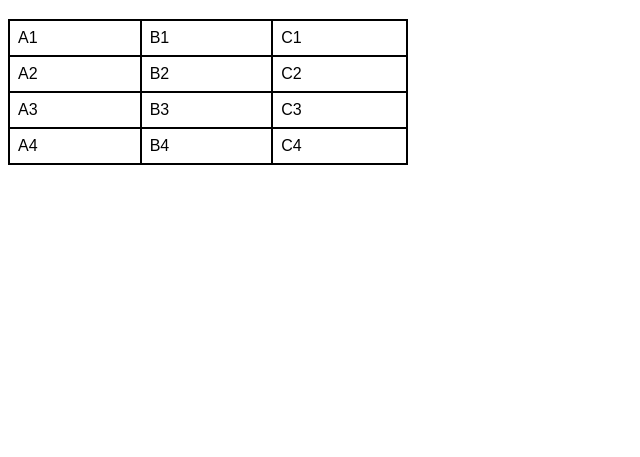
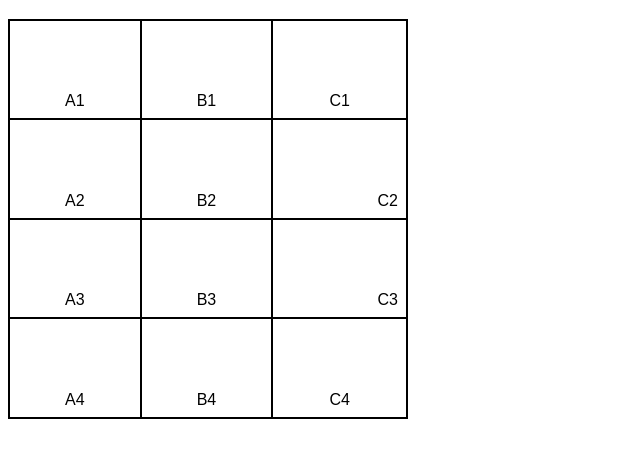
Before and after one commit to barros1069/html-Css, a plain HTML site: page Exercícios/Ex018 Tabelas/tabela01.html in a window 1280 px wide. Shown: the part 61-518 px from the top of the page, without its empty margins (0-640 px from the left). Drawn offline with Linux system fonts and the light colour scheme.

Commit message:
alinhei em vertical e horizontal

```diff
--- a/Exercícios/Ex018 Tabelas/tabela01.html
+++ b/Exercícios/Ex018 Tabelas/tabela01.html
@@ -11,12 +11,19 @@
 
         table {
             width: 400px;
+            height: 400px;
             border-collapse: collapse;
         }
 
         td {
             border: 2px solid black;
             padding: 8px;
+            text-align: center;  /* Alinhamento Horizontal */
+            vertical-align: bottom; /* Alinhamento Vertical */
+        }
+
+        .numero {
+            text-align: right;
         }
     </STYLE>
 </head>
@@ -38,12 +45,12 @@
         <tr> <!--SEGUNDA LINHA-->
             <td>A2</td>  <!--DADOS DA TABELA-->
             <td>B2</td>  <!--DADOS DA TABELA-->
-            <td>C2</td>  <!--DADOS DA TABELA-->
+            <td class="numero">C2</td>  <!--DADOS DA TABELA-->
         </tr>
         <tr> <!--TERCEIRA LINHA-->
             <td>A3</td>  <!--DADOS DA TABELA-->
             <td>B3</td>  <!--DADOS DA TABELA-->
-            <td>C3</td>  <!--DADOS DA TABELA-->
+            <td class="numero">C3</td>  <!--DADOS DA TABELA-->
         </tr>
         <tr> <!--QUARTA LINHA-->
             <td>A4</td>  <!--DADOS DA TABELA-->
```
